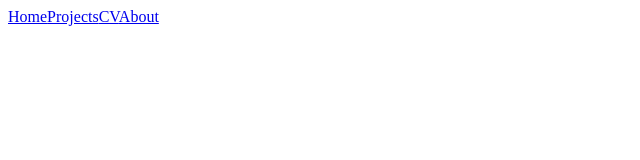
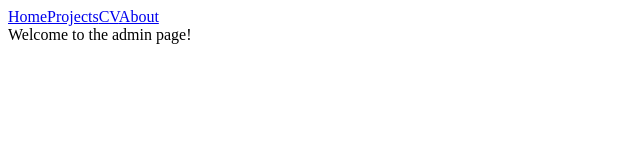
Before and after one commit to luuk180/luuk180.dev-v2, a Vue app: page /admin in a window 1280 px wide. Before the commit this address had no page. Shown: the top 160 px of the page, without its empty margins (0-640 px from the left). Built offline with nearby package versions, Linux system fonts and the light colour scheme.

Commit message:
Added lazy loading admin route

```diff
--- a/src/router/index.js
+++ b/src/router/index.js
@@ -1,5 +1,8 @@
 import { createRouter, createWebHistory } from 'vue-router'
 import Home from '../views/Home.vue'
+import About from '../views/About.vue'
+import CV from '../views/CV.vue'
+import Projects from '../views/Projects.vue'
 
 const routes = [
   {
@@ -10,10 +13,22 @@ const routes = [
   {
     path: '/about',
     name: 'About',
-    // route level code-splitting
-    // this generates a separate chunk (about.[hash].js) for this route
-    // which is lazy-loaded when the route is visited.
-    component: () => import(/* webpackChunkName: "about" */ '../views/About.vue')
+    component: About
+  },
+  {
+    path: '/cv',
+    name: 'CV',
+    component: CV
+  },
+  {
+    path: '/projects',
+    name: 'Projects',
+    component: Projects
+  },
+  {
+    path: '/admin',
+    name: 'Admin',
+    component: () => import('../views/admin/Admin.vue')
   }
 ]
 
--- /dev/null
+++ b/src/views/admin/Admin.vue
@@ -0,0 +1,5 @@
+<template>
+    <div id="admin">
+        Welcome to the admin page!
+    </div>
+</template>
```
